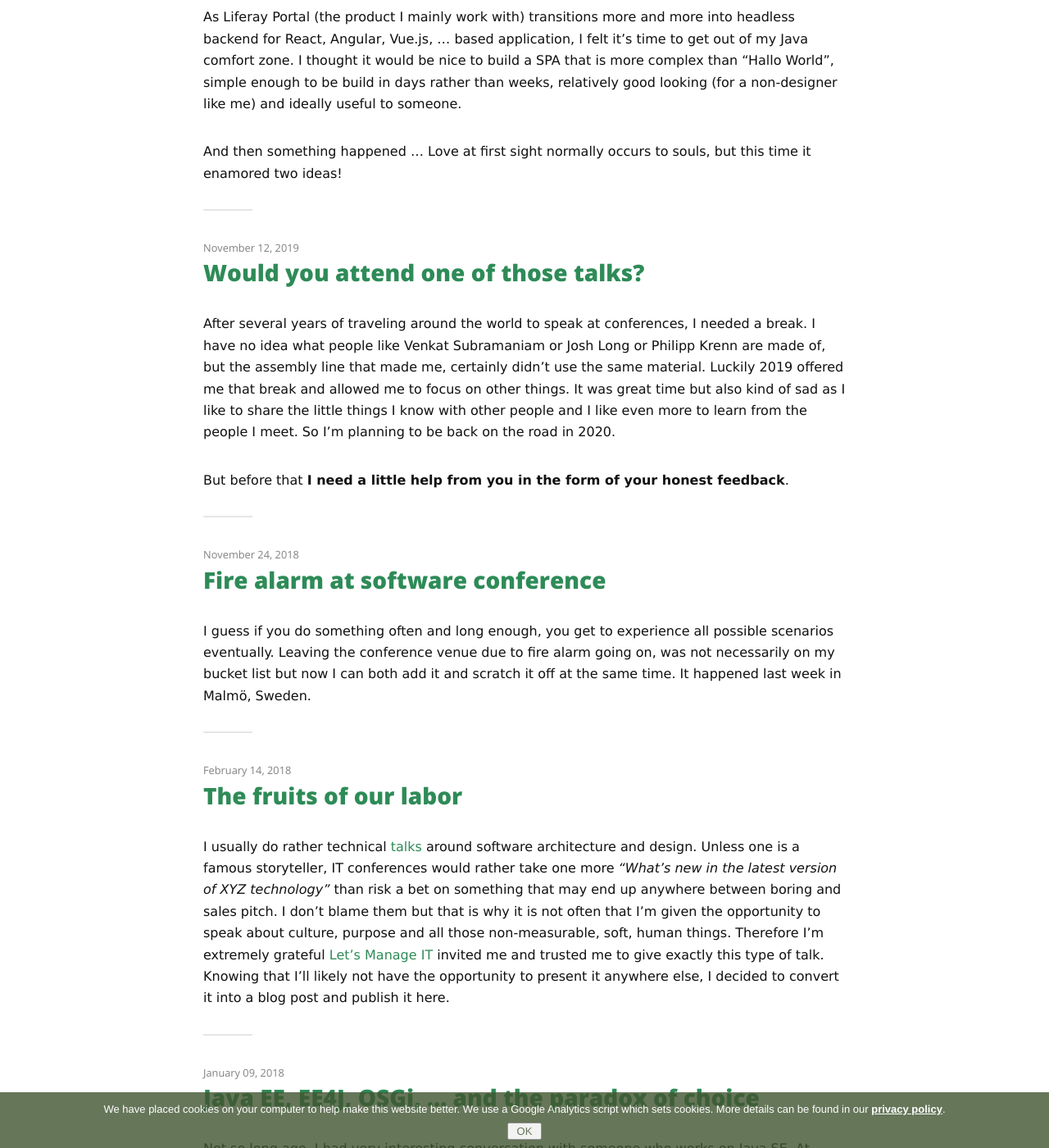
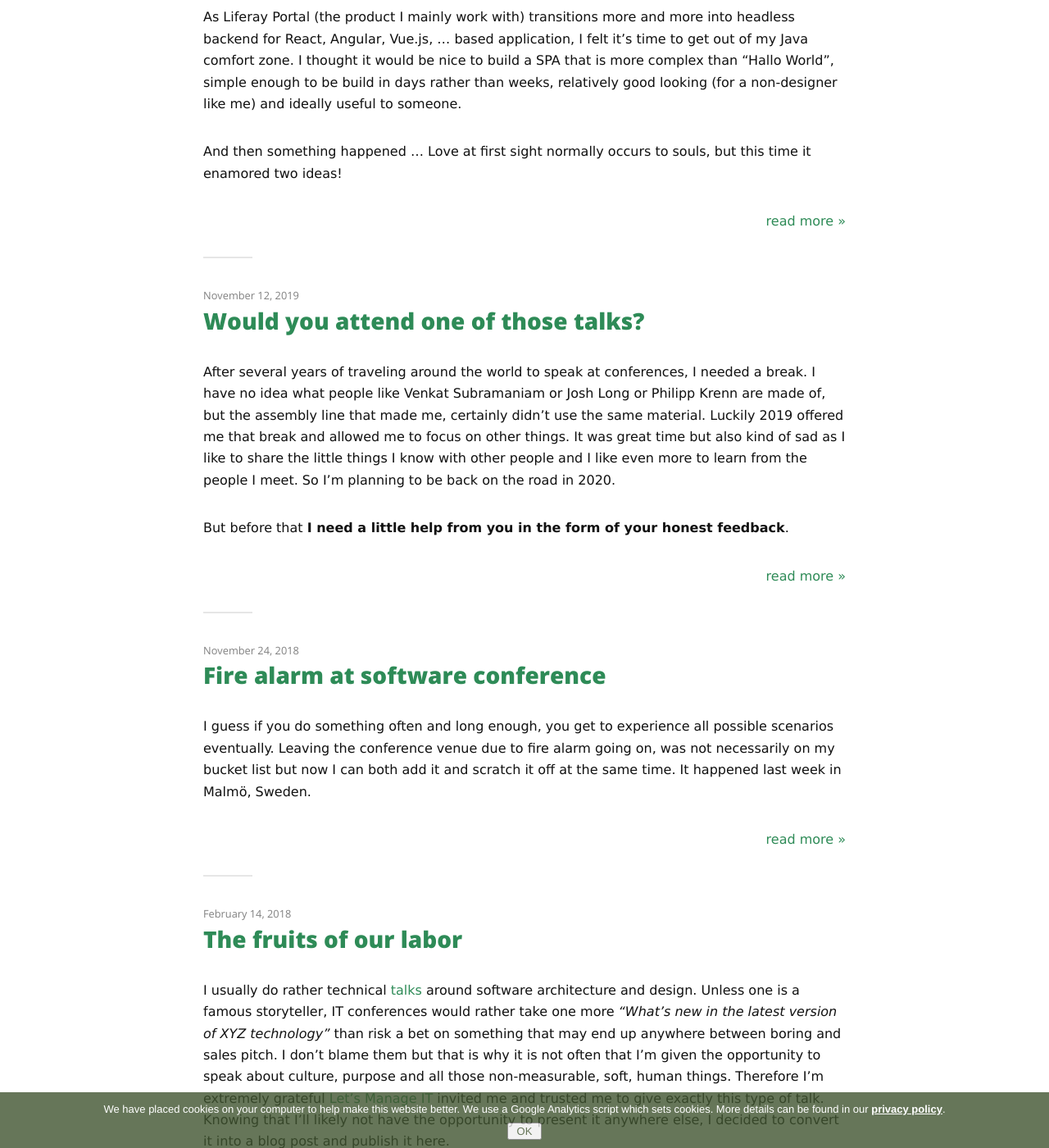
Before and after one commit to azzazzel/azzazzel.github.io, a Jekyll site: the page built from index.html, in a window 1280 px wide and 1400 px high, scrolled down 593 px. Shown: the whole window at 82% size. Built offline with Jekyll 4.4.1, drawn with Linux system fonts in a browser that asks for light colours; nearby versions of some CDN libraries; the list of posts is cut into pages by our own code; some of the changed text lies outside the part shown.

Commit message:
Add 'read more' to home page list

```diff
--- a/index.html
+++ b/index.html
@@ -17,6 +17,9 @@ title: Home
             {{ post.excerpt }}
           {% endif %}
         </p>
+        <div style="text-align: right;">
+          <a href="{{ post.url | prepend: site.baseurl }}">read more &raquo;</a>
+        </div>
       </li>
     {% endfor %}
   </ul>
```
